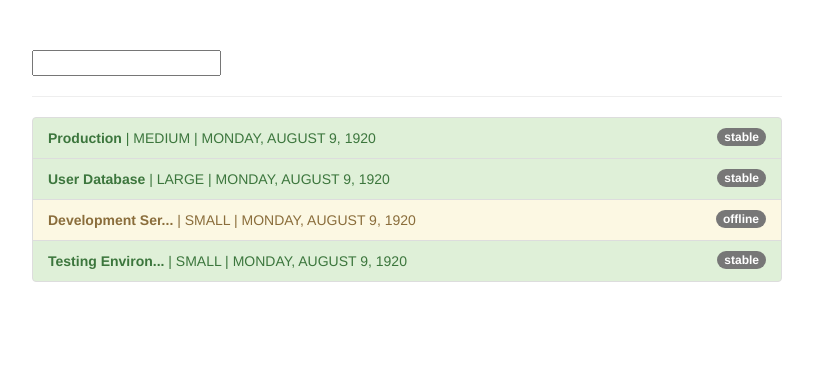
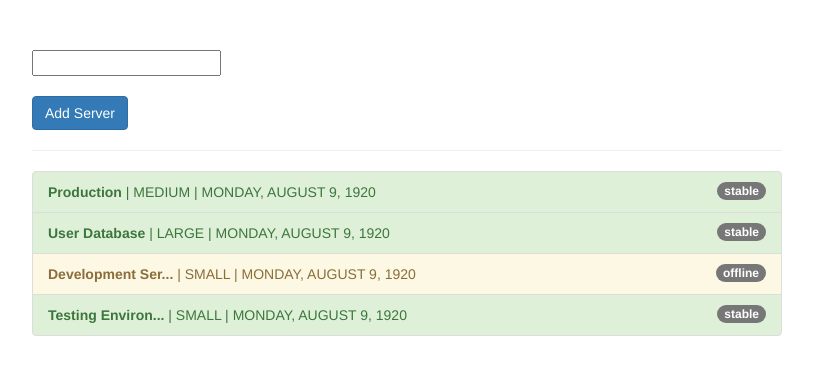
Before and after one commit to mfathei/pipes-start, an Angular app: page / in a window 1280 px wide. Shown: the top 374 px of the page, without its empty margins (233-1046 px from the left). Built offline with nearby package versions, Linux system fonts and the light colour scheme.

Commit message:
229 Pure and Impure filter pipes or How to fix the filter pipe

```diff
--- a/src/app/app.component.html
+++ b/src/app/app.component.html
@@ -2,6 +2,8 @@
   <div class="row">
     <div class="col-xs-12 col-sm-10 col-md-8 col-sm-offset-1 col-md-offset-2">
       <input type="text" [(ngModel)]="filterString">
+      <br><br>
+      <button class="btn btn-primary" (click)="onAddServer()">Add Server</button>
       <hr>
       <ul class="list-group">
         <li class="list-group-item" *ngFor="let server of servers | filter:filterString:'status'" [ngClass]="getStatusClasses(server)">
--- a/src/app/app.component.ts
+++ b/src/app/app.component.ts
@@ -41,4 +41,15 @@
       'list-group-item-danger': server.status === 'critical'
     };
   }
+
+  onAddServer() {
+    this.servers.push(
+      {
+        instanceType: 'small',
+        name: 'New Server',
+        status: 'stable',
+        started: new Date(15, 1, 2017)
+      }
+    );
+  }
 }
--- a/src/app/filter.pipe.ts
+++ b/src/app/filter.pipe.ts
@@ -1,7 +1,8 @@
 import { Pipe, PipeTransform } from '@angular/core';
 
 @Pipe({
-  name: 'filter'
+  name: 'filter',
+  pure: false // this is dangerous
 })
 export class FilterPipe implements PipeTransform {
 
```
